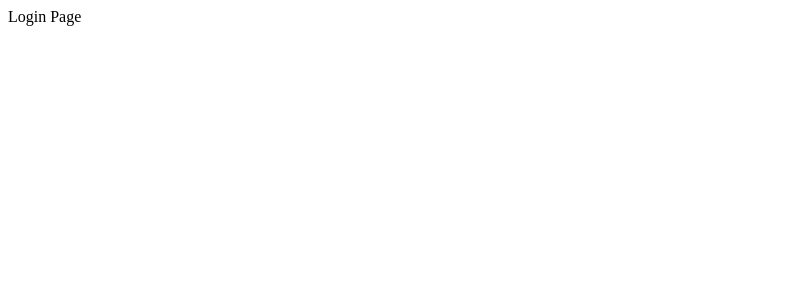
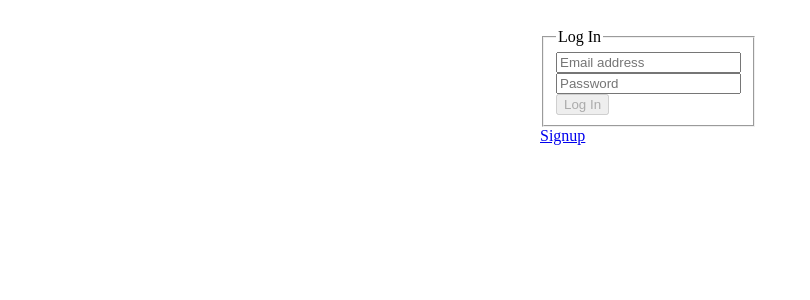
Before and after one commit to justdecodeme/react-instagram-clone, a React (Create React App) app: page /login in a window 1280 px wide. Shown: the top 300 px of the page, without its empty margins (0-810 px from the left). Built offline with nearby package versions, Linux system fonts and the light colour scheme.

Commit message:
login firebase integrated

```diff
--- a/package.json
+++ b/package.json
@@ -38,5 +38,10 @@
       "last 1 firefox version",
       "last 1 safari version"
     ]
+  },
+  "devDependencies": {
+    "autoprefixer": "^10.3.1",
+    "postcss": "^8.3.6",
+    "prop-types": "^15.7.2"
   }
 }
--- a/src/pages/login.js
+++ b/src/pages/login.js
@@ -1,7 +1,62 @@
-import React from "react";
+import { useState, useContext, useEffect } from "react";
+import { useHistory, Link } from "react-router-dom";
+
+import FirebaseContext from "../context/firebase";
+import * as ROUTES from "../constants/routes";
 
 const Login = () => {
-	return <div>Login Page</div>;
+	const history = useHistory();
+	const { firebase } = useContext(FirebaseContext);
+
+	const [emailAddress, setEmailAddress] = useState("");
+	const [password, setPassword] = useState("");
+
+	const [error, setError] = useState("");
+	const isInvalid = password === "" || emailAddress === "";
+
+	const handleLogin = async (e) => {
+		e.preventDefault();
+		setError("");
+
+		try {
+			await firebase.auth().signInWithEmailAndPassword(emailAddress, password);
+			console.log("login success...");
+			// history.push(ROUTES.DASHBOARD);
+		} catch (error) {
+			setError(error.message);
+		}
+	};
+
+	useEffect(() => {
+		document.title = "Login - Instagram";
+	}, []);
+
+	return (
+		<div style={{ maxWidth: "200px", margin: "0 auto", padding: "20px" }}>
+			{error && <p style={{ color: "red" }}>{error}</p>}
+
+			<form onSubmit={handleLogin} method="POST">
+				<fieldset>
+					<legend>Log In</legend>
+					<input
+						type="text"
+						placeholder="Email address"
+						onChange={({ target }) => setEmailAddress(target.value)}
+					/>
+					<br />
+					<input
+						type="password"
+						placeholder="Password"
+						onChange={({ target }) => setPassword(target.value)}
+					/>
+					<br />
+					<button disabled={isInvalid}>Log In</button>
+				</fieldset>
+			</form>
+
+			<Link to="/signup">Signup</Link>
+		</div>
+	);
 };
 
 export default Login;
```
Also changed, not shown: 2 other files (tests, documents, lock files or other folders).
